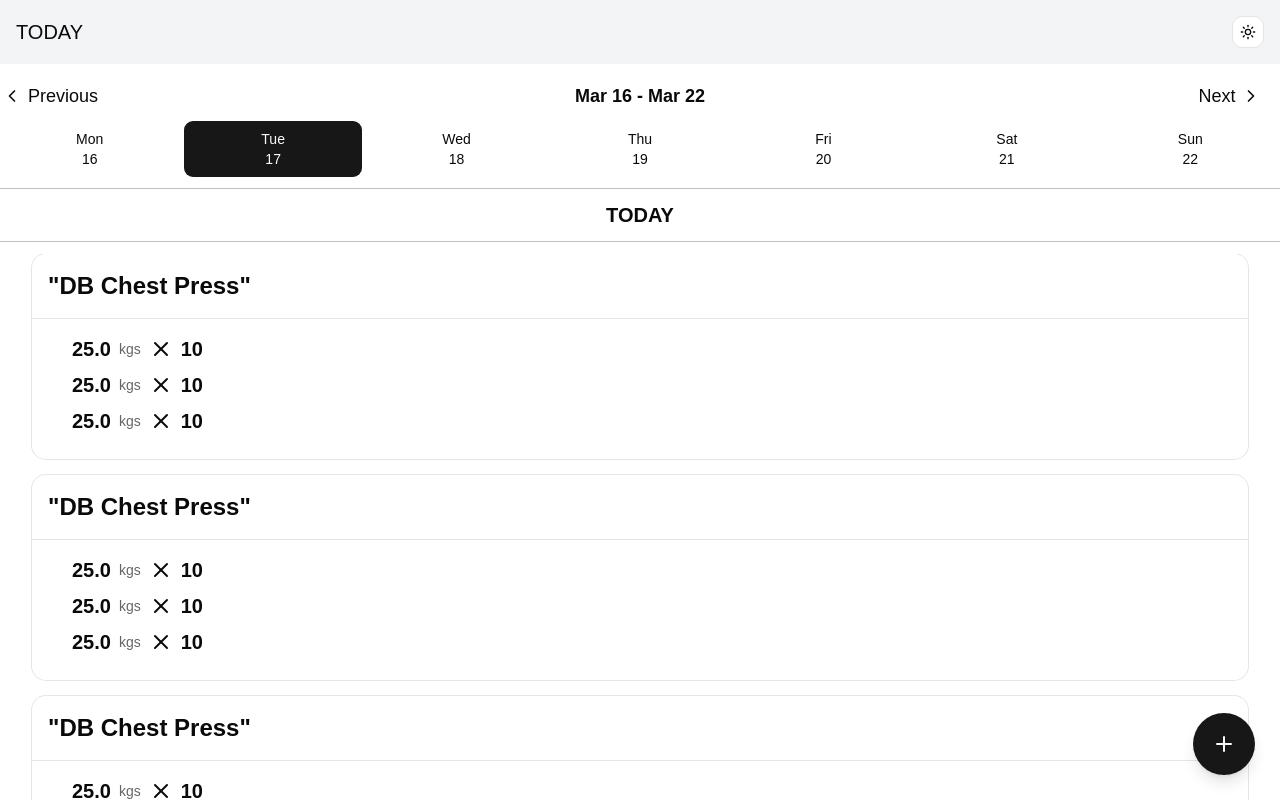
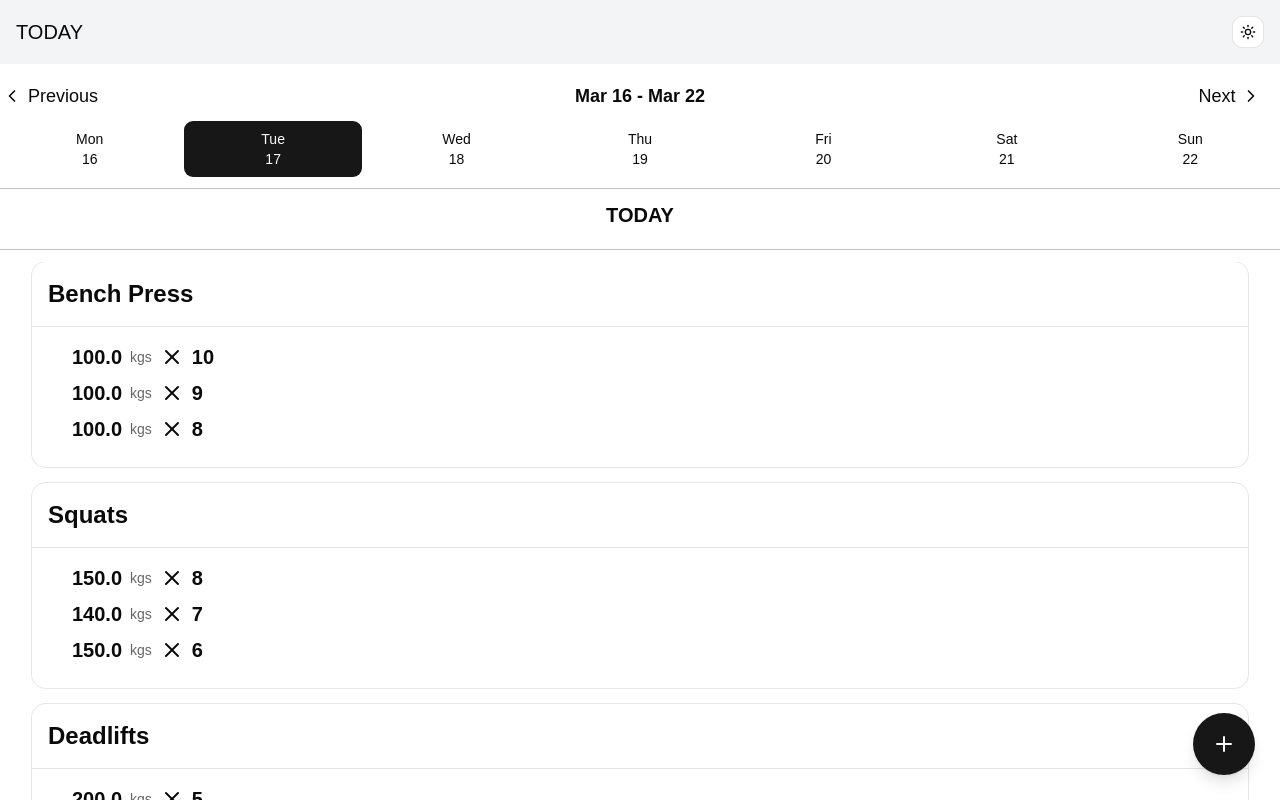
Before and after one commit to Tobias0013/gym-tracker, a Next.js app: page / in a window 1280 px wide. Built offline with nearby package versions, Linux system fonts and the light colour scheme.

Commit message:
feat: integrate workoutStore in WorkoutSection

```diff
--- a/src/components/MainPage/WorkoutSection/WorkoutCard/index.tsx
+++ b/src/components/MainPage/WorkoutSection/WorkoutCard/index.tsx
@@ -3,21 +3,31 @@ import { Separator } from "@/components/ui/separator";
 import SetInfo from "../SetInfo";
 import { useRouter } from "next/navigation";
 
-export default function WorkoutCard() {
+type SetData = {
+  index: number;
+  weight: number;
+  reps: number;
+};
+
+type workoutCardProps = {
+  name: string;
+  sets: SetData[];
+};
+
+export default function WorkoutCard({ name, sets }: workoutCardProps) {
   const router = useRouter();
 
   return (
     <Card className="w-19/20 mb-4" onClick={() => router.push("/exercise")}>
       <CardHeader>
-        <CardTitle className="text-2xl font-semibold">
-          "DB Chest Press"
-        </CardTitle>
+        <CardTitle className="text-2xl font-semibold">{name}</CardTitle>
       </CardHeader>
       <Separator />
       <CardContent className="ml-6">
-        {Array.from({ length: 3 }).map((_, index) => (
-          <SetInfo key={index} weight={25} reps={10} />
-        ))}
+        {sets.length > 0 &&
+          sets.map((set, index) => (
+            <SetInfo key={index} weight={set.weight} reps={set.reps} />
+          ))}
       </CardContent>
       {/* <CardFooter>//TODO: maybe add something about personal records</CardFooter> */}
     </Card>
--- a/src/components/MainPage/WorkoutSection/index.tsx
+++ b/src/components/MainPage/WorkoutSection/index.tsx
@@ -1,16 +1,68 @@
 import { ScrollArea, ScrollBar } from "@/components/ui/scroll-area";
 import WorkoutCard from "./WorkoutCard";
+import { useWorkoutStore } from "@/store/workoutStore";
+import { useEffect } from "react";
+
+const mockSets = [
+  {
+    exercise: "Bench Press",
+    sets: [
+      { weight: 100, reps: 10 },
+      { weight: 100, reps: 9 },
+      { weight: 100, reps: 8 },
+    ],
+  },
+  {
+    exercise: "Squats",
+    sets: [
+      { weight: 150, reps: 8 },
+      { weight: 140, reps: 7 },
+      { weight: 150, reps: 6 },
+    ],
+  },
+  {
+    exercise: "Deadlifts",
+    sets: [
+      { weight: 200, reps: 5 },
+      { weight: 220, reps: 5 },
+      { weight: 200, reps: 4 },
+    ],
+  },
+];
 
 export default function WorkoutSection() {
+  const store = useWorkoutStore();
+
+  //TODO: remove once database is implemented
+  useEffect(() => {
+    store.startWorkout(new Date().toISOString());
+
+    mockSets.forEach((exercise, index) => {
+      store.addExercise({
+        exerciseId: exercise.exercise,
+        name: exercise.exercise,
+        sets: [],
+      });
+      exercise.sets.forEach((set, setIndex) => {
+        store.addSet(exercise.exercise, {
+          index: setIndex,
+          weight: set.weight,
+          reps: set.reps,
+        });
+      });
+    });
+  }, []);
+
   return (
     <ScrollArea className="w-full">
       <div className="flex flex-col items-center">
-        <WorkoutCard />
-        <WorkoutCard />
-        <WorkoutCard />
-        <WorkoutCard />
-        <WorkoutCard />
-        <WorkoutCard />
+        {store.workout?.exercises.map((exercise) => (
+          <WorkoutCard
+            key={exercise.exerciseId}
+            name={exercise.name}
+            sets={exercise.sets}
+          />
+        ))}
       </div>
     </ScrollArea>
   );
```
